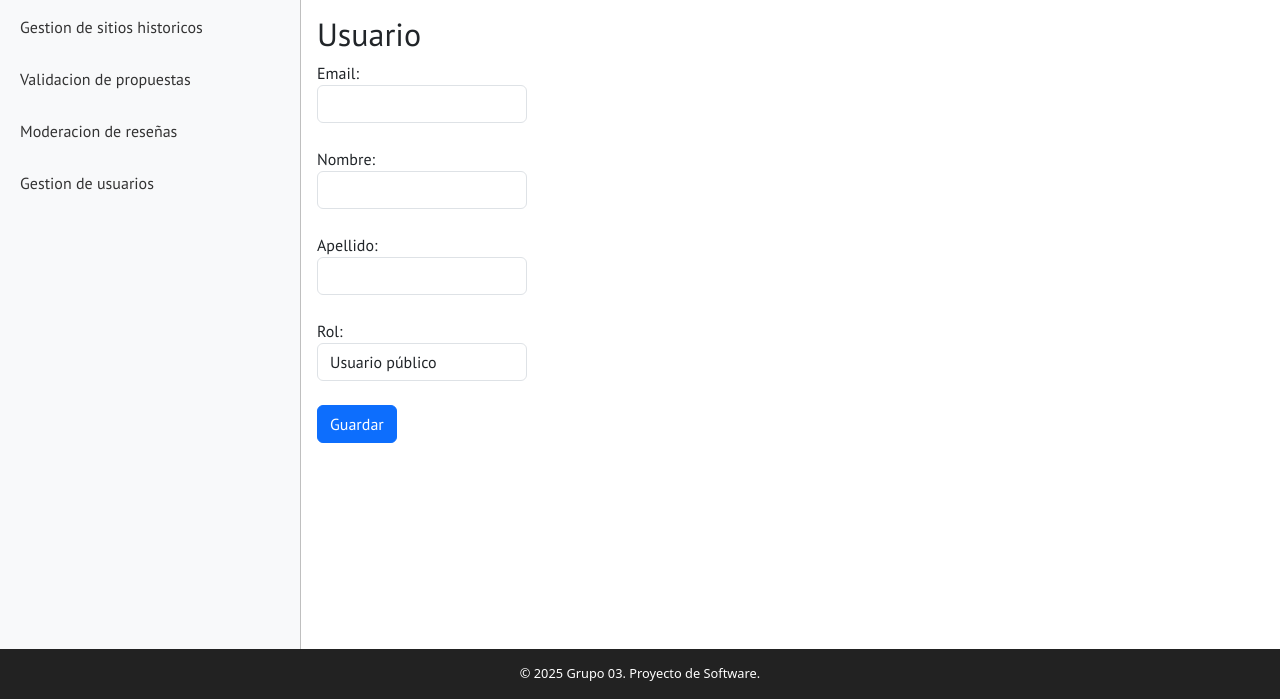
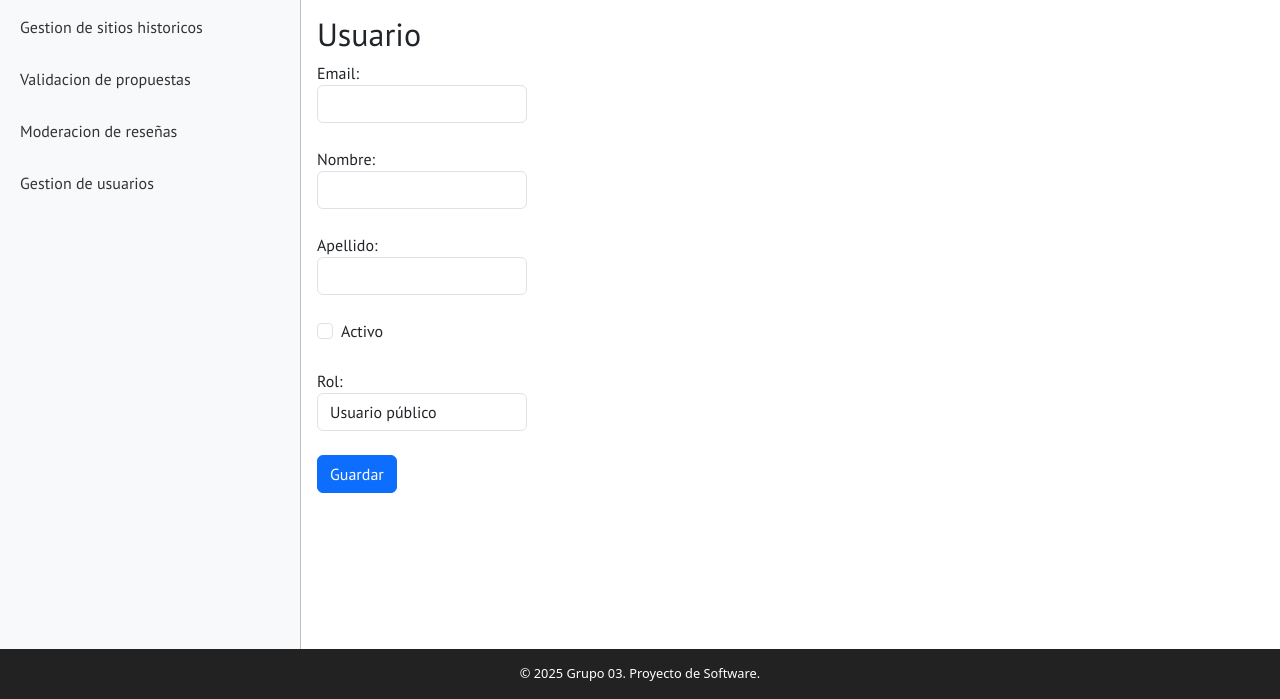
Before and after one commit to nahueluna/Web-Sitios-Historicos, a Python web app: template admin/src/web/templates/user_form.html in a window 1280 px wide. Shown: the part 101-800 px from the top of the page. Run offline with Jinja, Linux system fonts and the light colour scheme; the template is opened without the code that fills it, so the values that code supplies are empty.

Commit message:
Permitir que un administrador bloquee usuarios
Esta operación se realiza modificando el campo activo del usuario dentro de la pestaña de actualizar usuario.

```diff
--- a/admin/src/core/models/auth/__init__.py
+++ b/admin/src/core/models/auth/__init__.py
@@ -22,7 +22,7 @@ def hash_password(password: str) -> str:
 
 def check_user(email: str, password: str) -> Usuario:
     user = get_usuario_by_email(email)
-    if user and bcrypt.check_password_hash(user.password, password):
+    if user and user.activo and bcrypt.check_password_hash(user.password, password):
         return user
 
 def get_all_usuarios():
--- a/admin/src/web/templates/user_form.html
+++ b/admin/src/web/templates/user_form.html
@@ -22,6 +22,12 @@
 
     <label>Apellido:</label>
     <input type="text" name="apellido" class="form-control" value="{{ user.apellido }}" required><br>
+
+    <div class="form-check">
+        <input type="checkbox" name="activo" id="activo" class="form-check-input"
+               {% if user and user.activo %}checked{% endif %}>
+        <label class="form-check-label" for="activo">Activo</label>
+    </div><br>
     {% endif %}
 
     <label>Rol:</label>
```
